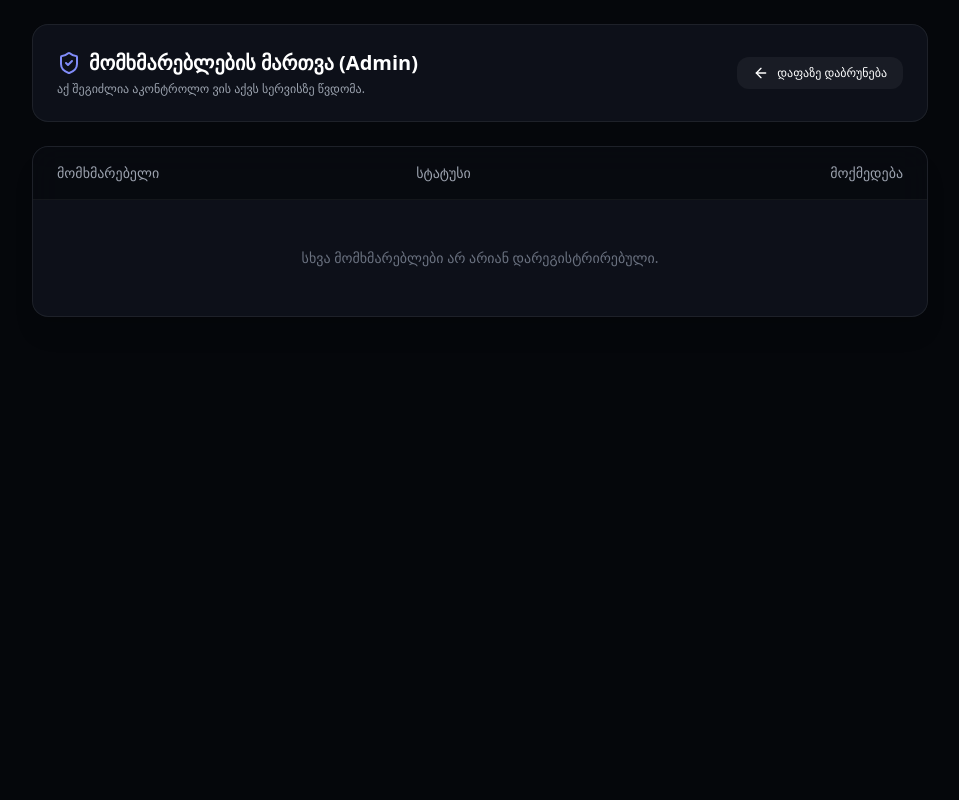
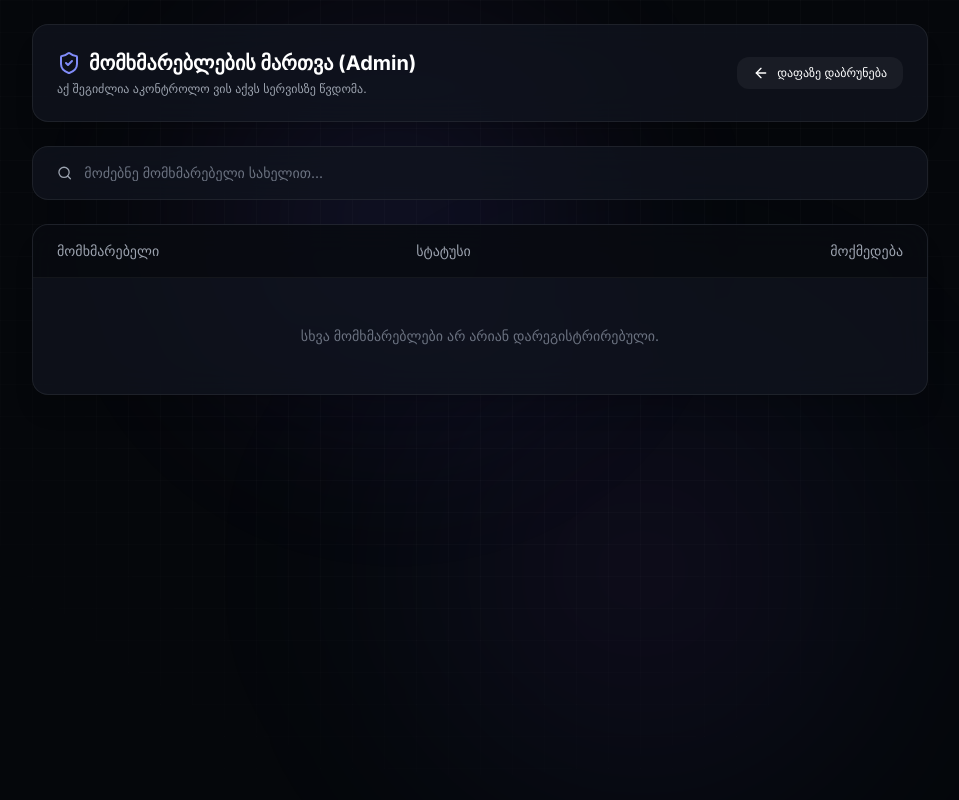
Before and after one commit to sandrika9/trading-site, a Flask app: page /admin/users in a window 1280 px wide. Shown: the whole page, without its empty margins (160-1119 px from the left). Run offline with Flask 3, Linux system fonts and the light colour scheme; a user stored in the database is signed in; data that the repository does not hold is empty; some libraries are stand-ins or nearby versions.

Commit message:
Update admin_users.html

```diff
--- a/templates/admin_users.html
+++ b/templates/admin_users.html
@@ -7,17 +7,60 @@
     <link href="https://fonts.googleapis.com/css2?family=Inter:wght@300;400;500;600;700&display=swap" rel="stylesheet">
     <script src="https://cdn.tailwindcss.com"></script>
     <script src="https://unpkg.com/lucide@latest"></script>
+    <script>
+        tailwind.config = {
+            darkMode: 'class',
+            theme: {
+                extend: {
+                    fontFamily: { sans: ['Inter', 'sans-serif'] },
+                }
+            }
+        }
+    </script>
     <style>
         .glass-panel {
             background: rgba(17, 21, 31, 0.75);
             backdrop-filter: blur(16px);
+            -webkit-backdrop-filter: blur(16px);
             border: 1px solid rgba(255, 255, 255, 0.07);
+        }
+        .app-background {
+            position: fixed; top: 0; left: 0; width: 100vw; height: 100vh;
+            z-index: -1; overflow: hidden; background-color: #05070B;
+            pointer-events: none;
+        }
+        .bg-glow-1 {
+            position: absolute; top: -10%; left: 20%; width: 600px; height: 600px;
+            background: radial-gradient(circle, rgba(99, 102, 241, 0.12) 0%, rgba(139, 92, 246, 0.05) 40%, transparent 70%);
+            border-radius: 50%; pointer-events: none; filter: blur(60px);
+        }
+        .bg-glow-2 {
+            position: absolute; bottom: -15%; right: 10%; width: 700px; height: 700px;
+            background: radial-gradient(circle, rgba(168, 85, 247, 0.08) 0%, rgba(59, 130, 246, 0.03) 50%, transparent 70%);
+            border-radius: 50%; pointer-events: none; filter: blur(80px);
+        }
+        .bg-grid {
+            position: absolute; inset: 0;
+            background-image: linear-gradient(to right, rgba(255, 255, 255, 0.02) 1px, transparent 1px),
+                              linear-gradient(to bottom, rgba(255, 255, 255, 0.02) 1px, transparent 1px);
+            background-size: 32px 32px;
+            mask-image: radial-gradient(circle at 50% 20%, black 40%, transparent 80%);
+            pointer-events: none;
         }
     </style>
 </head>
-<body class="bg-[#05070B] text-gray-300 min-h-screen p-6 font-sans">
+<body class="bg-transparent text-gray-300 min-h-screen p-6 font-sans antialiased">
+
+    <!-- ფონური ეფექტები -->
+    <div class="app-background">
+        <div class="bg-glow-1"></div>
+        <div class="bg-glow-2"></div>
+        <div class="bg-grid"></div>
+    </div>
+
     <div class="max-w-4xl mx-auto space-y-6">
-        <div class="flex justify-between items-center glass-panel p-6 rounded-2xl">
+        <!-- ჰედერი -->
+        <div class="flex flex-col sm:flex-row justify-between items-start sm:items-center gap-4 glass-panel p-6 rounded-2xl shadow-xl">
             <div>
                 <h1 class="text-xl font-bold text-white flex items-center gap-2">
                     <i data-lucide="shield-check" class="w-6 h-6 text-indigo-400"></i> მომხმარებლების მართვა (Admin)
@@ -29,8 +72,15 @@
             </a>
         </div>
 
+        <!-- ძებნის ველი -->
+        <div class="glass-panel p-4 rounded-2xl flex items-center gap-3">
+            <i data-lucide="search" class="w-4 h-4 text-gray-400 ml-2"></i>
+            <input type="text" id="searchInput" onkeyup="filterUsers()" placeholder="მოძებნე მომხმარებელი სახელით..." class="w-full bg-transparent text-sm text-white placeholder-gray-500 focus:outline-none">
+        </div>
+
+        <!-- ცხრილი -->
         <div class="glass-panel rounded-2xl overflow-hidden shadow-xl">
-            <table class="w-full text-left text-sm">
+            <table class="w-full text-left text-sm" id="usersTable">
                 <thead class="bg-black/40 text-gray-400 border-b border-white/5">
                     <tr>
                         <th class="px-6 py-4 font-medium">მომხმარებელი</th>
@@ -40,8 +90,8 @@
                 </thead>
                 <tbody class="divide-y divide-white/5">
                     {% for u in users %}
-                    <tr class="hover:bg-white/[0.02] transition">
-                        <td class="px-6 py-4 font-bold text-white">{{ u.username }}</td>
+                    <tr class="hover:bg-white/[0.02] transition user-row">
+                        <td class="px-6 py-4 font-bold text-white username-text">{{ u.username }}</td>
                         <td class="px-6 py-4">
                             {% if u.is_paid == 1 %}
                                 <span class="px-2.5 py-1 rounded-full text-xs font-semibold bg-emerald-500/10 text-emerald-400 border border-emerald-500/20">აქტიური (ნაყიდი)</span>
@@ -72,6 +122,28 @@
             </table>
         </div>
     </div>
-    <script>lucide.createIcons();</script>
+
+    <script>
+        lucide.createIcons();
+
+        // რეალურ დროში ძებნის ფუნქცია
+        function filterUsers() {
+            let input = document.getElementById('searchInput');
+            let filter = input.value.toLowerCase();
+            let rows = document.getElementsByClassName('user-row');
+
+            for (let i = 0; i < rows.length; i++) {
+                let usernameTd = rows[i].getElementsByClassName('username-text')[0];
+                if (usernameTd) {
+                    let textValue = usernameTd.textContent || usernameTd.innerText;
+                    if (textValue.toLowerCase().indexOf(filter) > -1) {
+                        rows[i].style.display = "";
+                    } else {
+                        rows[i].style.display = "none";
+                    }
+                }
+            }
+        }
+    </script>
 </body>
 </html>
```
